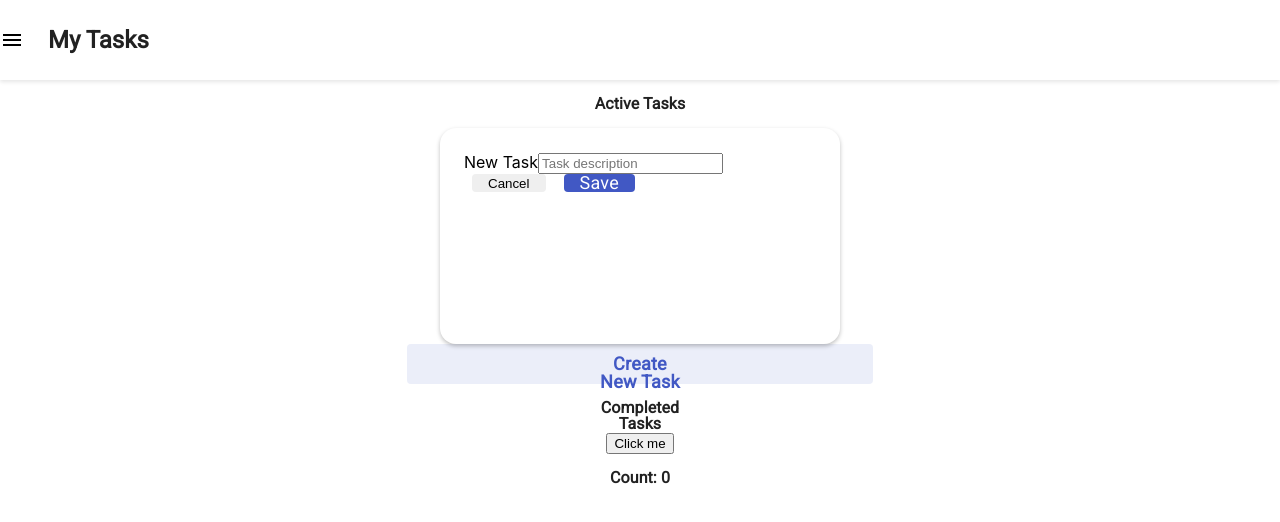
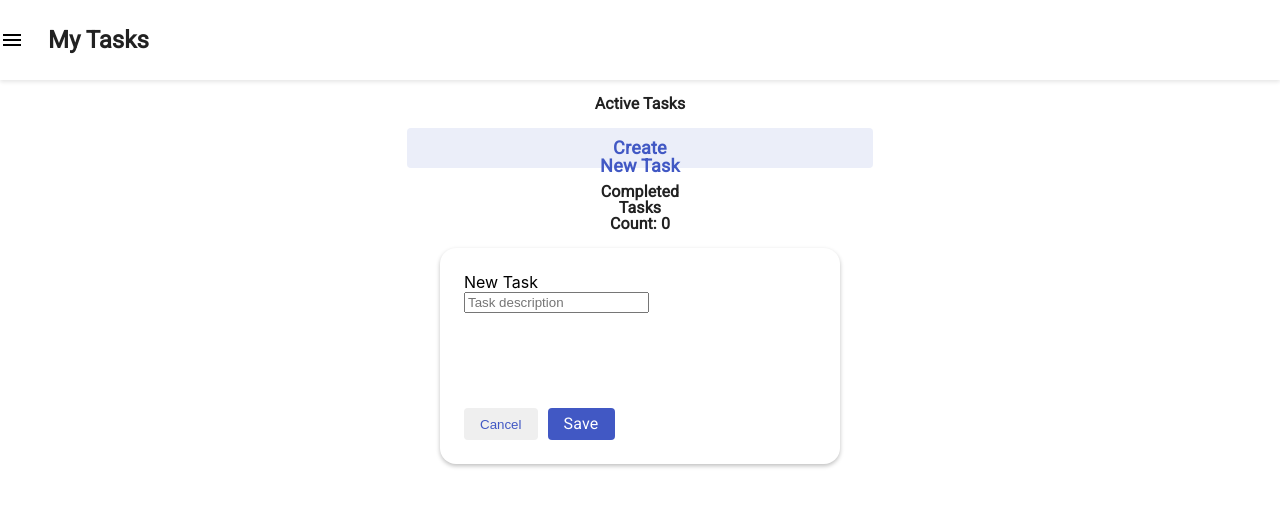
Before and after one commit to RubySpeeders/crema-todo-app, a React (Create React App) app: page / in a window 1280 px wide. Both pictures are taken after a click on the button "Create New Task". Shown: the top 522 px of the page. Built offline with nearby package versions, Linux system fonts and the light colour scheme.

Commit message:
ADASP-25: adding styling and fixing tests in counter after removing the dummy click me button

```diff
--- a/src/components/App/index.tsx
+++ b/src/components/App/index.tsx
@@ -37,22 +37,17 @@
             return <TaskCard key={taskItem.id} task={taskItem} />
           })}
         </div>
-
-        <FormNewTask
-          show={modal}
-          onHideModal={handleModal}
-          onAddTask={addTask}
-        />
         <ButtonCreateTask onShowModal={handleModal} />
         {modal}
         <div className="CompleteList">
           <p>Completed Tasks</p>
-          <TaskCounter />
+          <TaskCounter completedTasks={completedTasks} />
           {completedTasks.map((taskItem: Task) => {
             return <TaskCard key={taskItem.id} task={taskItem} />
           })}
         </div>
       </main>
+      <FormNewTask show={modal} onHideModal={handleModal} onAddTask={addTask} />
     </div>
   )
 }
--- a/src/components/App/styles.css
+++ b/src/components/App/styles.css
@@ -82,84 +82,6 @@
 }
 
 
-#saveButton {
-  /* Auto Layout */
-
-  display: flex;
-  flex-direction: row;
-  justify-content: center;
-  align-items: center;
-  padding: 0px 16px;
-
-  position: absolute;
-  left: 6.24%;
-  right: 83.15%;
-  top: 56.95%;
-  bottom: 32.45%;
-
-  /* Primary */
-
-  background: #4158c4;
-  border-radius: 4px;
-  border: none;
-  /* Button Text */
-
-  position: static;
-  height: 18px;
-  left: 20.13%;
-  right: 20.13%;
-  top: calc(50% - 18px / 2);
-
-  /* Button/Large */
-
-  font-family: Roboto;
-  font-style: normal;
-  font-weight: 500;
-  font-size: 18px;
-  line-height: 100%;
-  /* identical to box height, or 18px */
-
-  display: flex;
-  align-items: center;
-  text-align: center;
-  letter-spacing: 0.0125em;
-  text-transform: capitalize;
-
-  color: #ffffff;
-
-  /* Inside Auto Layout */
-
-  flex: none;
-  order: 0;
-  flex-grow: 0;
-  margin: 0px 10px;
-}
-
-#cancelButton {
-  /* Auto Layout */
-
-  display: flex;
-  flex-direction: row;
-  justify-content: center;
-  align-items: center;
-  padding: 0px 16px;
-
-  position: static;
-  left: 0%;
-  right: 47.8%;
-  top: 0%;
-  bottom: 0%;
-
-  border-radius: 4px;
-  border: none;
-
-  /* Inside Auto Layout */
-
-  flex: none;
-  order: 0;
-  flex-grow: 0;
-  margin: 0px 8px;
-}
 
 main {
   display: flex;
--- a/src/components/FormNewTask/FormNewTask.tsx
+++ b/src/components/FormNewTask/FormNewTask.tsx
@@ -21,7 +21,7 @@
   }
   return (
     <form className="newTaskForm" onSubmit={addNewTask}>
-      <div>
+      <div className="formInput">
         <label htmlFor="taskInput">New Task</label>
         <input
           type="text"
--- a/src/components/FormNewTask/style.css
+++ b/src/components/FormNewTask/style.css
@@ -3,6 +3,7 @@
     display: flex;
     flex-direction: column;
     align-items: flex-start;
+    justify-content: space-between;
     padding: 24px;
 
     position: relative;
@@ -17,3 +18,66 @@
   .buttonArea {
     display: flex;
   }
+
+  .formInput {
+    display: flex;
+    flex-direction: column;
+    align-items: flex-start;
+  }
+
+  #cancelButton {
+    display: flex;
+    flex-direction: row;
+    justify-content: center;
+    align-items: center;
+    padding: 0px 16px;
+
+    left: 37.29%;
+    right: 52.11%;
+    top: 56.95%;
+    bottom: 32.45%;
+
+    border-radius: 4px;
+    border: none;
+
+    color: #4158C4
+  }
+
+  #saveButton {
+    padding: 16px 16px;
+
+    bottom: 32.45%;
+
+    /* Primary */
+
+    background: #4158c4;
+    border-radius: 4px;
+    border: none;
+    /* Button Text */
+
+    height: 18px;
+
+    /* Button/Large */
+
+    font-family: Roboto;
+    font-style: normal;
+    font-weight: 500;
+    font-size: 16px;
+    line-height: 100%;
+    /* identical to box height, or 18px */
+
+    display: flex;
+    align-items: center;
+    text-align: center;
+    letter-spacing: 0.0125em;
+    text-transform: capitalize;
+
+    color: #ffffff;
+
+    /* Inside Auto Layout */
+
+    flex: none;
+    order: 0;
+    flex-grow: 0;
+    margin: 0px 10px;
+  }
--- a/src/components/TaskCounter/TaskCounter.tsx
+++ b/src/components/TaskCounter/TaskCounter.tsx
@@ -1,14 +1,11 @@
-import React from "react"
+import { Task } from "../../types/Task"
 
-export function TaskCounter() {
-  const [count, setCount] = React.useState(0)
-  const changeCount = () => {
-    setCount(15)
-  }
+type Props = { completedTasks: Task[] }
+
+export function TaskCounter({ completedTasks }: Props) {
   return (
     <div>
-      <button onClick={changeCount}>Click me</button>
-      <p>Count: {count}</p>
+      <p>Count: {completedTasks.length}</p>
     </div>
   )
 }
```
Also changed, not shown: 2 other files (tests, documents, lock files or other folders).
